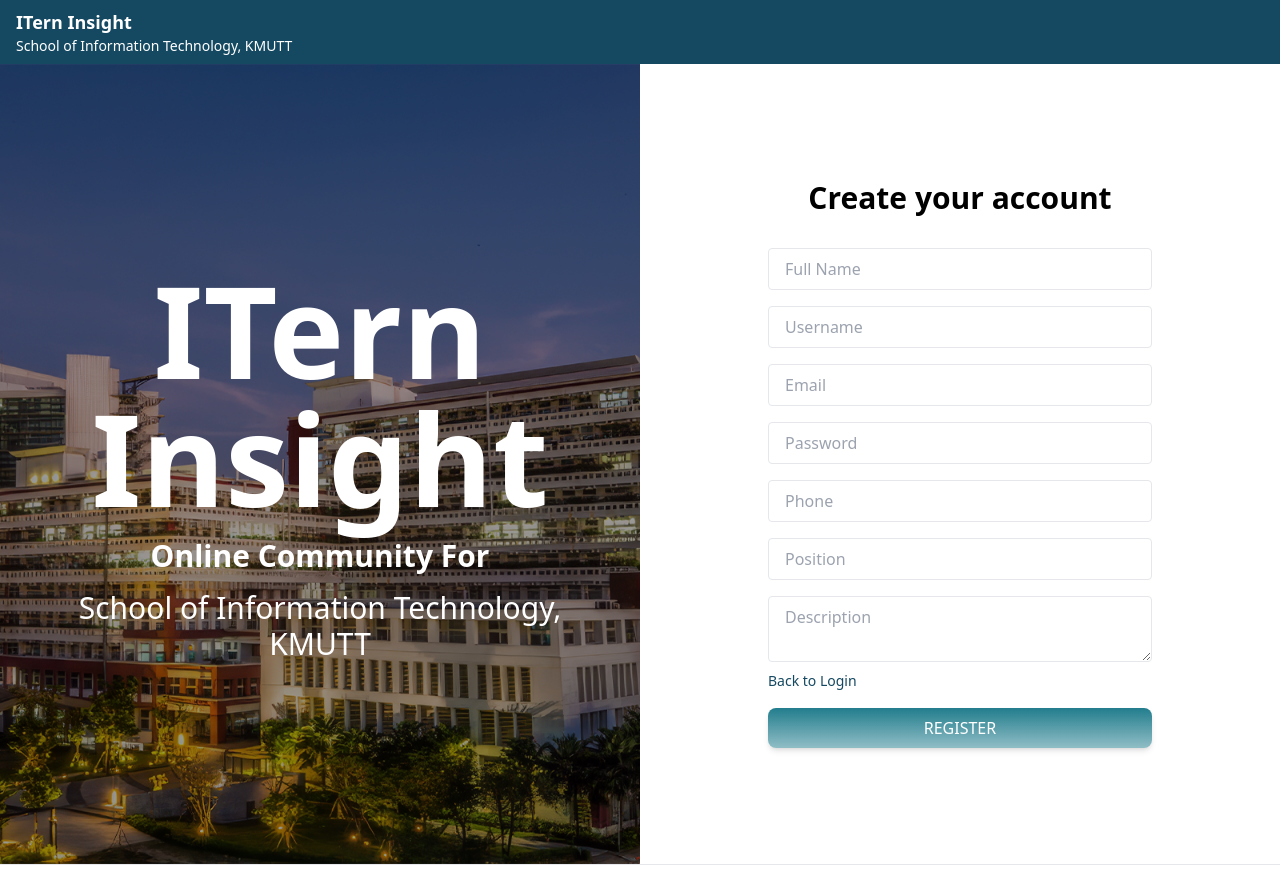
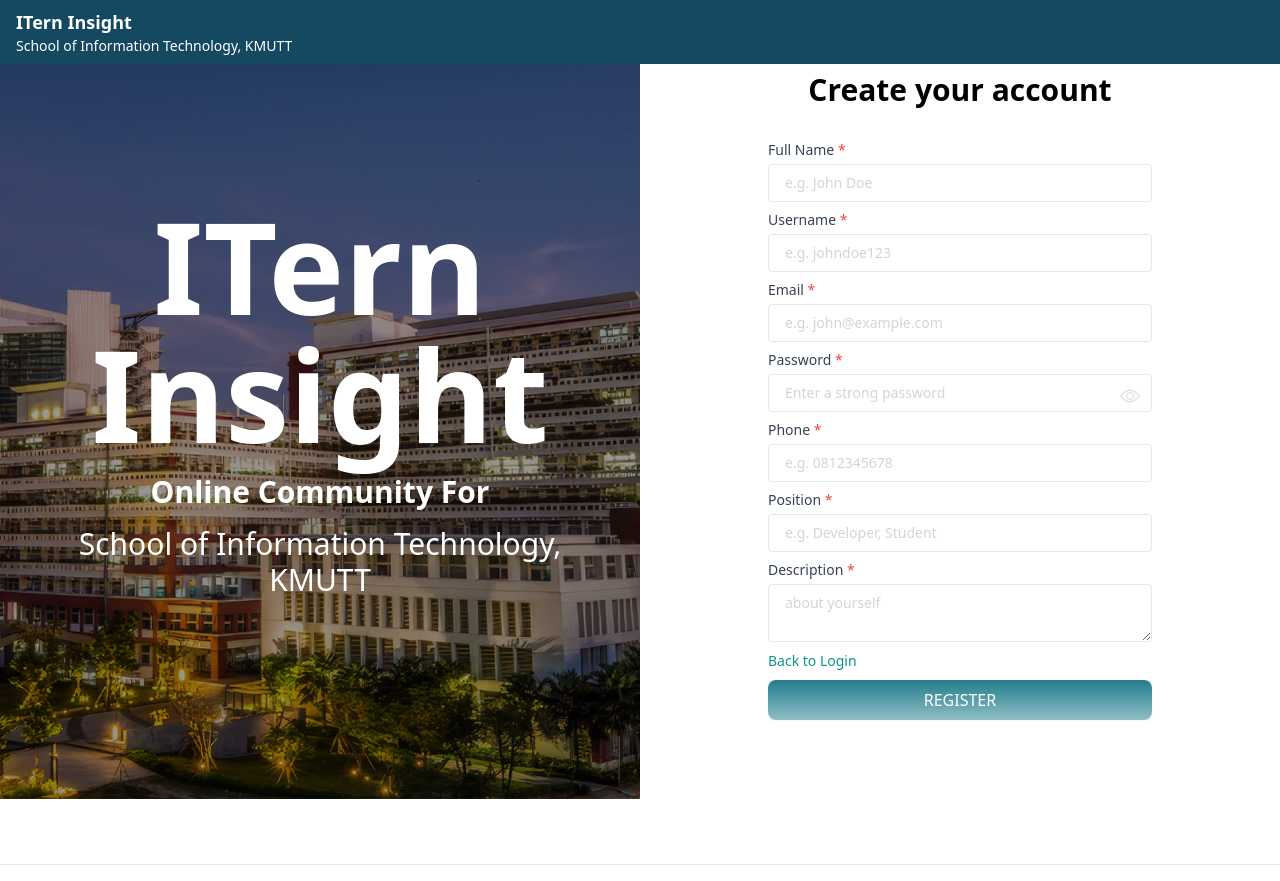
Before and after one commit to ITernInsight/font-end-dev, a Vue app: page /register in a window 1280 px wide. Built offline with nearby package versions, Linux system fonts and the light colour scheme.

Commit message:
Can see UserProfile

```diff
--- a/src/views/EditProfile.vue
+++ b/src/views/EditProfile.vue
@@ -10,6 +10,7 @@ interface UserData {
   phone: string
   position: string
   photoUrl: string
+
 }
 
 const router = useRouter()
--- a/src/views/LoginView.vue
+++ b/src/views/LoginView.vue
@@ -2,6 +2,8 @@
 import { ref, onMounted, nextTick } from 'vue';
 import { useRouter } from 'vue-router';
 import axios from 'axios';
+import viewIcon from '@/assets/view.png'
+import hideIcon from '@/assets/hide.png'
 
 const router = useRouter();
 
@@ -47,15 +49,22 @@ const handleLogin = async () => {
     }
   } catch (error: any) {
     const status = error.response?.status;
+
     if (status === 401) {
+      // กรณี username หรือ password ผิด
       errorMessage.value = 'ชื่อผู้ใช้หรือรหัสผ่านไม่ถูกต้อง';
     } else if (status === 403) {
+      // กรณี user ไม่มีสิทธิ์
       errorMessage.value = 'คุณไม่มีสิทธิ์เข้าถึง';
+    } else if (status === 404) {
+      // กรณี user ไม่พบในระบบ
+      errorMessage.value = 'ไม่พบชื่อผู้ใช้นี้ในระบบ';
     } else {
       errorMessage.value = error.response?.data?.message || 'เกิดข้อผิดพลาดจากระบบ';
     }
     showErrorModal.value = true;
   }
+
 };
 
 const closeErrorModal = () => {
@@ -98,13 +107,16 @@ onMounted(() => {
     savedUsers.value = JSON.parse(saved);
   }
 });
+
+const showPassword = ref(false)
 </script>
 
 
 <template>
-  <div class="login-page flex h-screen overflow-hidden">
-    <div class="w-1/2 relative">
-      <img src="@/assets/login-bg.jpg" alt="Login Background" class="w-full h-full object-cover" />
+  <div class="register-page flex h-screen overflow-hidden">
+    <!-- ✅ ฝั่งซ้าย: fixed ไม่ขยับ -->
+    <div class="w-1/2 fixed left-0 inset-y-0 overflow-clip border-b border-transparent">
+      <img src="@/assets/login-bg.jpg" alt="Login Background" class="w-full min-h-full object-cover object-top" />
       <div class="absolute inset-0 bg-black bg-opacity-40"></div>
       <div class="absolute inset-0 flex flex-col justify-center items-center text-white px-8">
         <h1 class="text-9xl font-extrabold leading-none text-center">ITern<br />Insight</h1>
@@ -113,92 +125,75 @@ onMounted(() => {
       </div>
     </div>
 
-    <div class="w-1/2 flex flex-col justify-center items-center px-10 relative">
-      <h2 class="text-2xl md:text-3xl font-semibold text-center mb-8">
-        Welcome to the ITern Insight <p>Community</p>
+
+    <div class="ml-auto w-1/2 flex items-center justify-center h-screen overflow-hidden">
+      <div class="w-full max-w-sm space-y-6 overflow-visible max-h-full">
+        <h2 class="text-xl md:text-2xl font-semibold text-center">
+          Welcome to the ITern Insight Community
         </h2>
-      <form @submit.prevent="handleLogin" autocomplete="on" class="w-full max-w-sm space-y-4">
-        <div class="relative">
-          <input
-            type="text"
-            v-model="username"
-            @focus="showSuggestions = true"
-            @input="filterSuggestions"
-            @blur="hideSuggestions"
-            name="username"
-            placeholder="Username"
-            autocomplete="username"
-            class="w-full border border-gray-300 px-4 py-2 rounded"
-            required
-          />
-          <ul
-            v-if="showSuggestions && filteredUsers.length"
-            class="absolute bg-white shadow w-full rounded z-10 max-h-40 overflow-y-auto"
-          >
-            <li
-              v-for="u in filteredUsers"
-              :key="u.username"
+
+        <!-- ✅ ฟอร์ม -->
+        <form @submit.prevent="handleLogin" autocomplete="on" class="space-y-6">
+          <!-- Username -->
+          <div>
+            <label class="text-xs font-medium text-gray-600">Username</label>
+            <input type="text" v-model="username" @focus="showSuggestions = true" @input="filterSuggestions"
+              @blur="hideSuggestions" placeholder="johndoe123"
+              class="w-full border-b border-gray-300 focus:outline-none focus:border-teal-600 text-sm py-1.5"
+              required />
+            <ul v-if="showSuggestions && filteredUsers.length"
+              class="absolute bg-white shadow w-full rounded z-10 max-h-40 overflow-y-auto">
+              <li v-for="u in filteredUsers" :key="u.username"
                 @mousedown.prevent="selectUsername(u.username, u.password)"
-              class="px-4 py-2 hover:bg-gray-100 cursor-pointer"
-            >
+                class="px-4 py-2 hover:bg-gray-100 cursor-pointer">
                 {{ u.username }}
               </li>
             </ul>
           </div>
 
-        <input
-          type="password"
-          v-model="password"
-          name="password"
-          placeholder="Password"
-          autocomplete="current-password"
-          class="w-full border border-gray-300 px-4 py-2 rounded"
-          required
-        />
-
-        <div class="flex items-center justify-between">
-          <div class="flex items-center gap-2">
-            <input type="checkbox" id="remember" v-model="rememberMe" />
-            <label for="remember" class="text-sm">Remember me</label>
-          </div>
-          <button
-            type="button"
-            @click="router.push('/register')"
-            class="text-sm text-teal-700 hover:underline"
-          >
-            Register
+          <!-- Password -->
+          <div class="relative">
+            <label class="text-xs font-medium text-gray-600">Password</label>
+            <input :type="showPassword ? 'text' : 'password'" v-model="password" placeholder="********"
+              class="w-full border-b border-gray-300 focus:outline-none focus:border-teal-600 text-sm py-1.5 pr-10"
+              required />
+            <button type="button" @click="showPassword = !showPassword"
+              class="absolute right-2 top-1/2 -translate-y-1/2">
+              <img :src="showPassword ? hideIcon : viewIcon" class="w-5 h-5" alt="toggle password" />
             </button>
           </div>
 
-        <button
-          type="submit"
-          class="w-full bg-gradient-to-b from-button to-button/50 text-white px-4 py-2 rounded-lg shadow-md"
-        >
+          <!-- Remember me -->
+          <div class="flex items-center gap-2">
+            <input type="checkbox" id="remember" v-model="rememberMe"
+              class="accent-teal-600 w-4 h-4 border-gray-300 rounded" />
+            <label for="remember" class="text-xs text-gray-600">Remember me</label>
+          </div>
+
+          <!-- LOG IN Button -->
+          <button type="submit"
+            class="w-full w-full bg-gradient-to-b from-button to-button/50 text-white px-4 py-2 rounded-lg shadow-sm py-2 rounded-full shadow-lg transition duration-150 ease-in-out">
             LOG IN
           </button>
-      </form>
-    </div>
 
-    <div
-      v-if="showErrorModal"
-      class="fixed inset-0 flex items-center justify-center bg-black bg-opacity-60 z-50"
-    >
-      <div class="bg-white p-6 rounded-lg w-96 shadow-lg">
-        <h3 class="text-lg font-bold mb-6 text-center text-red-600">
-          ❌ {{ errorMessage }}
-        </h3>
-        <div class="flex justify-center">
-          <button
-            @click="closeErrorModal"
-            class="bg-gray-500 text-white px-6 py-2 rounded hover:bg-gray-600"
-          >
-            Close
+          <!-- Forgot password / Register -->
+          <div class="text-center text-sm text-gray-500 space-y-2">
+            <button @click="router.push('/forgot-password')" class="hover:underline text-teal-600">
+              Forgotten password?
+            </button>
+            <div>
+              Already have an account?
+              <button @click="router.push('/register')" class="ml-1 hover:underline text-teal-600">
+                Register now
               </button>
             </div>
           </div>
+        </form>
       </div>
     </div>
+  </div>
+
+
 </template>
 
-<style scoped>
-</style>
+<style scoped></style>
--- a/src/views/Register.vue
+++ b/src/views/Register.vue
@@ -1,17 +1,24 @@
 <script setup>
-import { ref } from 'vue'
-import axios from 'axios'
-import { useRouter } from 'vue-router'
+import { ref } from 'vue';
+import axios from 'axios';
+import { useRouter } from 'vue-router';
+import viewIcon from '@/assets/view.png'
+import hideIcon from '@/assets/hide.png'
 
-const name = ref('')
-const username = ref('')
-const email = ref('')
-const password = ref('')
-const phone = ref('')
-const position = ref('')
-const description = ref('')
-const errorMessage = ref('')
-const router = useRouter()
+
+const name = ref('');
+const username = ref('');
+const email = ref('');
+const password = ref('');
+const phone = ref('');
+const position = ref('');
+const description = ref('');
+const errorMessage = ref('');
+const showErrorModal = ref(false);
+const router = useRouter();
+
+const showPassword = ref(false);
+
 
 const registerUser = async () => {
   try {
@@ -22,88 +29,128 @@ const registerUser = async () => {
       password: password.value,
       phone: phone.value,
       position: position.value,
-      description: description.value
-    }
+      description: description.value,
+      image: 'default.jpg'
+    };
 
-    console.log('🔁 Sending register payload:', payload)
+    console.log('Sending:', payload);
+    await axios.post('http://localhost:3000/register', payload);
+    router.push('/login');
+  } catch (error) {
+    console.log('❗ ERROR RESPONSE:', error.response?.data);
+    const msg = error.response?.data?.message || 'An error occurred during registration.';
+    errorMessage.value = msg;
+    showErrorModal.value = true;
 
-    await axios.post('http://localhost:3000/register', payload)
+  }
 
-    // ✅ Success -> redirect
-    router.push('/login')
-  } catch (error) {
-    console.error('❌ Registration error:', error)
-    errorMessage.value =
-      error?.response?.data?.message || 'Registration failed. Please try again.'
-  }
-}
+
+};
 </script>
 
 <template>
-  <div class="register-page flex h-screen overflow-hidden">
-    <div class="w-1/2 relative">
-      <img src="@/assets/login-bg.jpg" alt="Login Background" class="w-full h-full object-cover" />
+  <div class="register-page flex h-screen">
+    <!-- ✅ ฝั่งซ้าย: fixed ไม่ขยับ -->
+    <div class="w-1/2 fixed left-0 inset-y-0 overflow-clip border-b border-transparent">
+      <img src="@/assets/login-bg.jpg" alt="Login Background" class="w-full min-h-full object-cover object-top" />
       <div class="absolute inset-0 bg-black bg-opacity-40"></div>
       <div class="absolute inset-0 flex flex-col justify-center items-center text-white px-8">
-        <h1 class="text-9xl font-extrabold text-center">ITern<br />Insight</h1>
+        <h1 class="text-9xl font-extrabold leading-none text-center">ITern<br />Insight</h1>
         <p class="text-3xl font-bold mt-4 text-center">Online Community For</p>
-        <p class="text-3xl font-light mt-4 text-center">
-          School of Information Technology,<br />KMUTT
-        </p>
+        <p class="text-3xl font-light mt-4 text-center">School of Information Technology,<br />KMUTT</p>
       </div>
     </div>
 
-    <div class="w-1/2 flex flex-col justify-center items-center px-10 relative">
-      <h2 class="text-2xl md:text-3xl font-semibold text-center mb-8">Create your account</h2>
-      <form @submit.prevent="registerUser" class="w-full max-w-sm space-y-4">
-        <input v-model="name" type="text" placeholder="Full Name" required class="input" />
-        <input v-model="username" type="text" placeholder="Username" required class="input" />
-        <input v-model="email" type="email" placeholder="Email" required class="input" />
-        <input v-model="password" type="password" placeholder="Password" required class="input" />
-        <input
-          v-model="phone"
-          type="text"
-          placeholder="Phone"
-          maxlength="10"
-          @input="phone = phone.slice(0, 10)"
-          class="input"
-        />
-        <input v-model="position" type="text" placeholder="Position" class="input" />
-        <textarea v-model="description" placeholder="Description" class="input"></textarea>
+    <!-- ✅ ฝั่งขวา: scroll ได้ และหลีก fixed -->
+    <div class="ml-auto w-1/2">
+      <div class="min-h-screen flex flex-col items-center justify-start px-10 pt-2 pb-20 scroll-pb-20 overflow-y-auto">
+        <h2 class="text-2xl md:text-3xl font-semibold text-center mb-8">Create your account</h2>
+        <form @submit.prevent="registerUser" class="w-full max-w-sm space-y-2">
 
-        <router-link to="/login" class="text-sm text-hightlight hover:underline">Back to Login</router-link>
+          <div>
+            <label class="block text-sm font-medium text-gray-700 mb-1">Full Name <span
+                class="text-red-500">*</span></label>
+            <input v-model="name" type="text" placeholder="e.g. John Doe" required
+              class="w-full border px-4 py-2 rounded text-sm placeholder-gray-300" />
+          </div>
 
-        <button
-          type="submit"
-          class="w-full bg-gradient-to-b from-button to-button/50 text-white px-4 py-2 rounded-lg shadow-md"
-        >
-          REGISTER
-        </button>
-      </form>
+          <div>
+            <label class="block text-sm font-medium text-gray-700 mb-1">Username <span
+                class="text-red-500">*</span></label>
+            <input v-model="username" type="text" placeholder="e.g. johndoe123" required
+              class="w-full border px-4 py-2 rounded text-sm placeholder-gray-300" />
+          </div>
 
-      <!-- Error Modal -->
-      <div
-        v-if="errorMessage"
-        class="fixed inset-0 flex items-center justify-center bg-black bg-opacity-60 z-50"
-      >
-        <div class="bg-white p-6 rounded-lg w-96 shadow-lg">
-          <h3 class="text-lg font-bold mb-6 text-center text-red-600">❌ {{ errorMessage }}</h3>
-          <div class="flex justify-center">
-            <button
-              @click="errorMessage = ''"
-              class="bg-gray-500 text-white px-6 py-2 rounded hover:bg-gray-600"
-            >
-              Close
+          <div>
+            <label class="block text-sm font-medium text-gray-700 mb-1">Email <span
+                class="text-red-500">*</span></label>
+            <input v-model="email" type="email" placeholder="e.g. john@example.com" required
+              class="w-full border px-4 py-2 rounded text-sm placeholder-gray-300" />
+          </div>
+
+          <div class="relative">
+            <label class="block text-sm font-medium text-gray-700 mb-1">
+              Password <span class="text-red-500">*</span>
+            </label>
+
+            <input v-model="password" :type="showPassword ? 'text' : 'password'" placeholder="Enter a strong password"
+              required class="w-full border px-4 py-2 rounded text-sm placeholder-gray-300 pr-10" />
+
+            <button type="button" @click="showPassword = !showPassword"
+              class="absolute right-3 top-9 focus:outline-none">
+              <img :src="showPassword ? hideIcon : viewIcon" class="w-5 h-5" alt="toggle password visibility" />
             </button>
           </div>
-        </div>
+
+
+
+          <div>
+            <label class="block text-sm font-medium text-gray-700 mb-1">Phone <span
+                class="text-red-500">*</span></label>
+            <input v-model="phone" type="text" placeholder="e.g. 0812345678" maxlength="10"
+              @input="phone = phone.slice(0, 10)"
+              class="w-full border px-4 py-2 rounded text-sm placeholder-gray-300" />
+          </div>
+
+          <div>
+            <label class="block text-sm font-medium text-gray-700 mb-1">Position <span
+                class="text-red-500">*</span></label>
+            <input v-model="position" type="text" placeholder="e.g. Developer, Student"
+              class="w-full border px-4 py-2 rounded text-sm placeholder-gray-300" />
+          </div>
+
+          <div>
+            <label class="block text-sm font-medium text-gray-700 mb-1">Description <span
+                class="text-red-500">*</span></label>
+            <textarea v-model="description" placeholder="about yourself"
+              class="w-full border px-4 py-2 rounded text-sm placeholder-gray-300"></textarea>
+          </div>
+
+          <router-link to="/login" class="text-sm text-teal-600 hover:underline">Back to Login</router-link>
+
+          <button type="submit"
+            class="w-full bg-gradient-to-b from-button to-button/50 text-white px-4 py-2 rounded-lg shadow-sm">
+            REGISTER
+          </button>
+        </form>
+
+
       </div>
     </div>
+
+    <div v-if="showErrorModal" class="fixed inset-0 flex items-center justify-center bg-black bg-opacity-50 z-50">
+      <div class="bg-white p-6 rounded shadow-md w-96">
+        <h2 class="text-lg font-semibold text-red-600 mb-2">Registration Error</h2>
+        <p class="text-gray-800 mb-4">{{ errorMessage }}</p>
+        <button @click="showErrorModal = false" class="bg-red-500 text-white px-4 py-2 rounded hover:bg-red-600">
+          Close
+        </button>
+      </div>
+    </div>
+
+
   </div>
 </template>
 
-<style scoped>
-.input {
-  @apply w-full border px-4 py-2 rounded;
-}
-</style>
+
+<style scoped></style>
--- /dev/null
+++ b/src/views/ViewUserProfile.vue
@@ -0,0 +1,78 @@
+<script setup lang="ts">
+import { ref, onMounted, computed } from 'vue'
+import { useRoute } from 'vue-router'
+import axios from 'axios'
+
+const route = useRoute()
+const user = ref<any>(null)
+
+onMounted(async () => {
+    const userId = route.params.id
+    try {
+        const res = await axios.get(`http://localhost:3000/users/${userId}`)
+        user.value = res.data
+    } catch (err) {
+        console.error('Error fetching user:', err)
+    }
+})
+
+
+</script>
+
+
+<template>
+    <div class="fixed inset-0 bg-gray-100 flex flex-col items-center justify-center overflow-hidden space-y-4">
+
+        <!-- 🏷️ Title นอกกล่องขาว -->
+        <h1 class="text-2xl font-bold text-hightlight mb-6 text-center">User Profile</h1>
+
+
+        <!-- กล่องขาว -->
+        <div class="bg-white rounded-2xl shadow-lg w-full max-w-md p-6">
+
+            <!-- Header -->
+            <div class="flex items-center gap-4 mb-6">
+                <template v-if="user?.photoUrl">
+                    <img :src="user.photoUrl" class="w-16 h-16 rounded-full object-cover border" />
+                </template>
+                <template v-else>
+                    <div
+                        class="w-16 h-16 rounded-full bg-[#00465e] text-white flex items-center justify-center text-xl font-bold">
+                        {{ user?.name?.charAt(0).toUpperCase() || '?' }}
+                    </div>
+                </template>
+
+                <div>
+                    <p class="text-xl font-bold text-hightlight">{{ user?.name }}</p>
+                </div>
+            </div>
+
+            <!-- Info Section -->
+            <div class="text-lg text-gray-800 space-y-4">
+                <div class="flex justify-between border-b pb-1">
+                    <span class="font-medium text-gray-600">Position</span>
+                    <span>{{ user?.position || '-' }}</span>
+                </div>
+                <div class="flex justify-between border-b pb-1">
+                    <span class="font-medium text-gray-600">Phone</span>
+                    <span>{{ user?.phone || '-' }}</span>
+                </div>
+                <div class="flex justify-between border-b pb-1">
+                    <span class="font-medium text-gray-600">Email</span>
+                    <span>{{ user?.email || '-' }}</span>
+                </div>
+                <div class="border-b pb-2 grid grid-cols-[90px_1fr] items-start gap-x-2">
+                    <span class="font-medium text-gray-600">About</span>
+                    <span class="text-sm text-gray-800 leading-relaxed whitespace-pre-line">
+                        {{ user?.description || '-' }}
+                    </span>
+                </div>
+            </div>
+
+            <!-- Back Button -->
+            <button @click="$router.back()" class="inline-block mt-4 text-hightlight hover:underline text-sm">
+                « Back
+            </button>
+        </div>
+    </div>
+</template>
```
Also changed, not shown: src/router/index.ts (+7 -0 lines), src/views/QuestionDetail.vue (+16 -25 lines), src/views/ReviewDetail.vue (+6 -9 lines), src/views/admin/AddAnnouce.vue (+22 -0 lines), src/views/admin/DetailQuestion.vue (+15 -9 lines), src/views/admin/DetailReview.vue (+26 -12 lines), src/views/admin/EditAnnouce.vue (+29 -0 lines), src/assets/hide.png (added), src/assets/view.png (added). Lines whose indentation alone changed are shown as unchanged.
